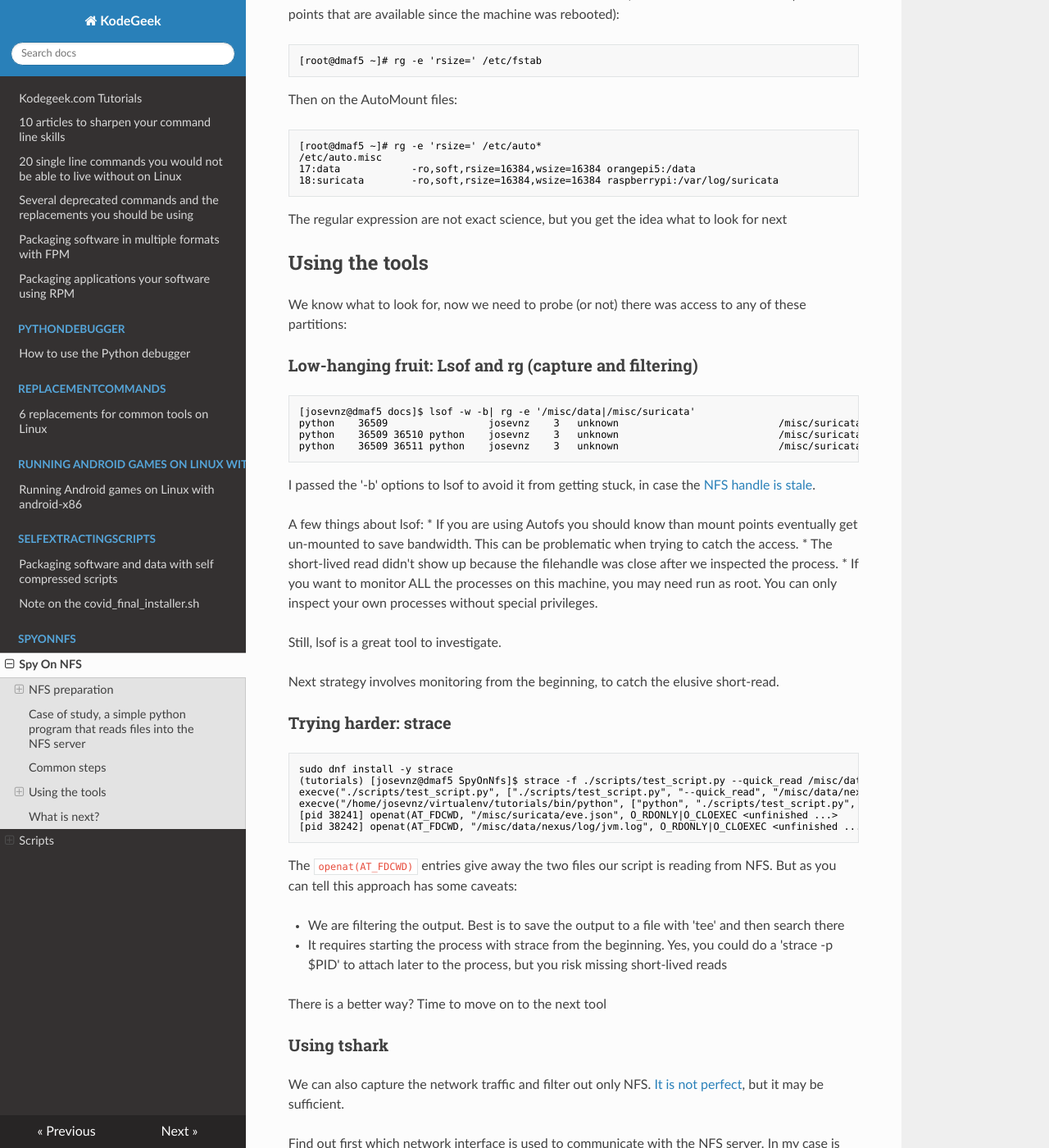
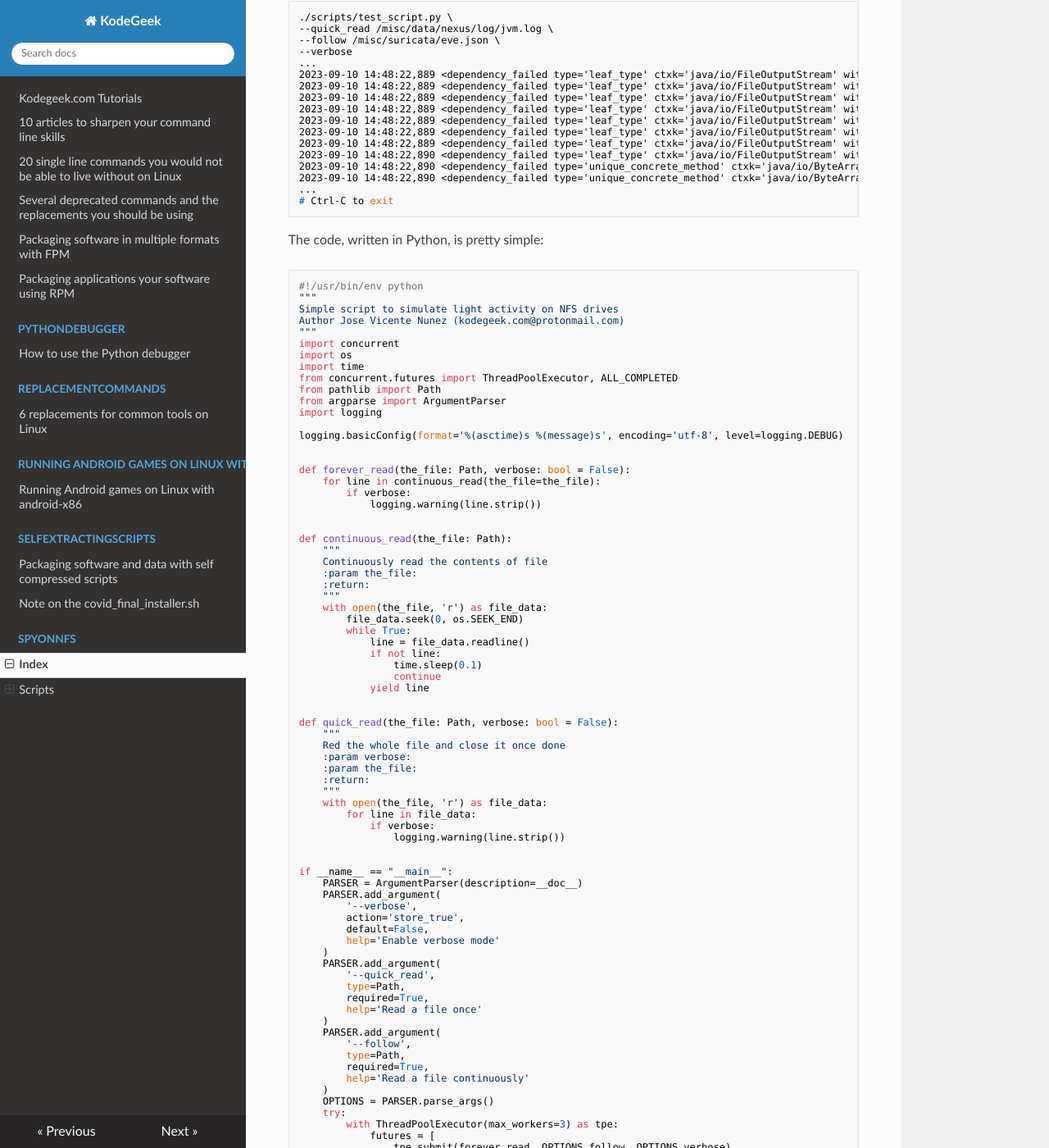
Before and after one commit to josevnz/tutorials, an MkDocs documentation site: the page built from docs/SpyOnNfs/README.md, in a window 1280 px wide and 1400 px high, scrolled down 4264 px. Shown: the whole window at 82% size. Built offline with MkDocs 1.6.1, drawn with Linux system fonts in a browser that asks for light colours; nearby versions of some CDN libraries; some of the changed text lies outside the part shown.

Commit message:
Updated SpyOnNfs tutorial

````diff
--- a/docs/SpyOnNfs/README.md
+++ b/docs/SpyOnNfs/README.md
@@ -1,22 +1,23 @@
-# Spy On NFS
+I was tasked recently to find which of our processes was accessing a [NFS share](https://en.wikipedia.org/wiki/Network_File_System). During this process, I found that some tools are better adapted than others for the task.
 
-I was tasked recently to find which of our processes was accessing a [NFS share](https://en.wikipedia.org/wiki/Network_File_System). During this process, I found than some
-tools are better adapted than others for the task.
+In this article, I want to share with you my findings. The whole process was fun and gave me ideas on how to use these tools to tackle similar problems in the future.
 
-I want to share with you my findings, the whole process was fun and gave me ideas how to use this tools
-to tackle similar problems in the future.
+## What is NFS?
 
-*Please note than this is not a tutorial on NFS*. For that, please take a look to the following [tutorial](https://www.redhat.com/sysadmin/getting-started-nfs).
-Also, I do use different OS to set both server and client so instructions on how to do the task change a little bit.
+From Wikipedia:
 
-## NFS preparation
+> Network File System (NFS) is a distributed file system protocol originally developed by Sun Microsystems (Sun) in 1984, allowing a user on a client computer to access files over a computer network much like local storage is accessed. NFS, like many other protocols, builds on the Open Network Computing Remote Procedure Call (ONC RPC) system. NFS is an open IETF standard defined in a Request for Comments (RFC), allowing anyone to implement the protocol.
 
-My lab setup has one NFS server and 2 clients:
+Please note that this is not a full tutorial on NFS. For that, please take a look at the following [tutorial](https://www.redhat.com/sysadmin/getting-started-nfs). Instead here we will focus only on detecting acces to a shared drive using several techiques as well setting up 2 servers and one client.
 
-![](NfsLayout.png)
+Also, I do use a different OS to set up both the server and the client so instructions on how to do the task change a little bit.
 
-On my setup I will have 3 computers on the same network, one of them will be the NFS client and the other 2 will be
-NFS servers.
+## How to Set Up a NFS Server and Client
+
+My lab setup has one NFS server and two clients:
+![](https://github.com/josevnz/tutorials/blob/main/docs/SpyOnNfs/NfsLayout.png?raw=true)
+
+On my setup, I will have three computers talking to each other. One of them will be the NFS server and the other two will be a client.
 
 | Machine     | OS                               | Hardware                                      | Mode                     |
 |-------------|----------------------------------|-----------------------------------------------|--------------------------|
@@ -24,9 +25,9 @@
 | RaspberriPi | Debian 20.04.4 LTS (Focal Fossa) | Raspberry Pi 4 Model B Rev 1.4                | Server:/var/log/suricata |
 | Dmaf5       | Fedora 37 (Workstation Edition)  | AMD Ryzen 5 3550H with Radeon Vega Mobile Gfx | Client                   |
 
-### Server configuration
+### How to Configure the Server
 
-I will prepare my OrangePI machine to be the NFS server. It is very easy to do:
+I will prepare my OrangePI machine to be the NFS server. Do so, enter the following commands:
 
 ```shell
 sudo apt-get update
@@ -35,17 +36,22 @@
 sudo systemctl enable nfs-kernel-server.service --now
 ```
 
-next step is to tell the [server what we want to share](https://ubuntu.com/server/docs/service-nfs). For that we will edit the [/etc/exports](https://www.man7.org/linux/man-pages/man5/exports.5.html) file (```sudo vi /etc/exports history```):
+Next step is to tell the [server we want to share](https://ubuntu.com/server/docs/service-nfs).
+
+For that, we will edit the [/etc/exports](https://www.man7.org/linux/man-pages/man5/exports.5.html) file (```sudo vi /etc/exports history```):
 
 ```text
 /data *(ro,all_squash,async,no_subtree_check)
 ```
 
-Please check the man page to understand what this options mean. In a nutshell, export /data:
-* As read-only
-* Map IDs to anonymous id
+Please check the man page to understand what these options mean.
+
+In a nutshell, export /data:
+
+* Is read-only
+* Maps IDs to anonymous id
 * This option allows the NFS server to violate the NFS protocol and reply to requests before any changes made by that request have been committed to stable storage
-* This option disables subtree checking. The default now.
+* This option disables subtree checking. It's the default.
 
 Now it is time to activate our shared directories:
 
@@ -56,7 +62,7 @@
 /data (everyone)
 ```
 
-I did something similar to the other host raspberrypi:
+I did something similar to the other host, raspberrypi:
 
 ```shell
 root@raspberrypi:~# cat /etc/exports
@@ -79,11 +85,11 @@
 /data raspberrypi,dmaf5
 ```
 
-Data is shared with 2 machines, just what we expected.
+Data is shared with two machines – just what we expected.
 
-Now, there are several ways to mount this drive, one of them is manually, the other is at startup and the last one, my preferred, is on demand.
+Now, there are several ways to mount this drive. One of them is manually,  another one is at startup, and the last one, my preferred one, is on demand.
 
-#### Setting the AutoMount client on Fedora Linux
+#### How to Set Up the AutoMount Client on Fedora Linux
 
 First we [set the service](https://access.redhat.com/documentation/en-us/red_hat_enterprise_linux/4/html/system_administration_guide/mounting_nfs_file_systems-mounting_nfs_file_systems_using_autofs):
 
@@ -135,14 +141,14 @@
 
 Now we are ready to play with our service.
 
-## Case of study, a simple python program that reads files into the NFS server
+## How to Create a Python Program that Reads Files into the NFS Server
 
-For our example, we want to determine if a python application is reading data from this directory. Let's assume:
+For our example, we want to determine if a Python application is reading data from this directory. This script has 2 features:
 
-* We are not familiar with the code, and will see we don't need to
-* Also don't know what mount points are being accessed, expect we want to inspect NFS access.
+* Performs a one time read view of a file. This will teach us how to capture this type of scenerarios, when a file is not opened all the time
+* And the script also follows updates on a file periodically.
 
-Here is how our [test script](test_script.py) looks like:
+Here is how our test script looks like in action:
 
 ```shell
 ./scripts/test_script.py \
@@ -164,11 +170,97 @@
 # Ctrl-C to exit
 ```
 
-So now let's see how we can see if our little script is indeed accessing an NFS partition.
+The code, written in Python, is pretty simple:
 
-## Common steps
+```python
+#!/usr/bin/env python
+"""
+Simple script to simulate light activity on NFS drives
+Author Jose Vicente Nunez (kodegeek.com@protonmail.com)
+"""
+import concurrent
+import os
+import time
+from concurrent.futures import ThreadPoolExecutor, ALL_COMPLETED
+from pathlib import Path
+from argparse import ArgumentParser
+import logging
 
-First we need to learn where to look for. So on the machine, check for nfs on /etc/fstab (for mount points that are available since the machine was rebooted):
+logging.basicConfig(format='%(asctime)s %(message)s', encoding='utf-8', level=logging.DEBUG)
+
+
+def forever_read(the_file: Path, verbose: bool = False):
+    for line in continuous_read(the_file=the_file):
+        if verbose:
+            logging.warning(line.strip())
+
+
+def continuous_read(the_file: Path):
+    """
+    Continuously read the contents of file
+    :param the_file:
+    :return:
+    """
+    with open(the_file, 'r') as file_data:
+        file_data.seek(0, os.SEEK_END)
+        while True:
+            line = file_data.readline()
+            if not line:
+                time.sleep(0.1)
+                continue
+            yield line
+
+
+def quick_read(the_file: Path, verbose: bool = False):
+    """
+    Red the whole file and close it once done
+    :param verbose:
+    :param the_file:
+    :return:
+    """
+    with open(the_file, 'r') as file_data:
+        for line in file_data:
+            if verbose:
+                logging.warning(line.strip())
+
+
+if __name__ == "__main__":
+    PARSER = ArgumentParser(description=__doc__)
+    PARSER.add_argument(
+        '--verbose',
+        action='store_true',
+        default=False,
+        help='Enable verbose mode'
+    )
+    PARSER.add_argument(
+        '--quick_read',
+        type=Path,
+        required=True,
+        help='Read a file once'
+    )
+    PARSER.add_argument(
+        '--follow',
+        type=Path,
+        required=True,
+        help='Read a file continuously'
+    )
+    OPTIONS = PARSER.parse_args()
+    try:
+        with ThreadPoolExecutor(max_workers=3) as tpe:
+            futures = [
+                tpe.submit(forever_read, OPTIONS.follow, OPTIONS.verbose),
+                tpe.submit(quick_read, OPTIONS.quick_read, OPTIONS.verbose)
+            ]
+            concurrent.futures.wait(futures, return_when=ALL_COMPLETED)
+    except KeyboardInterrupt:
+        pass
+```
+
+Now, let's go over how we can see if our script is indeed accessing an NFS partition.
+
+### Common steps
+
+First we need to learn where to look for. So on the machine, check for NFS on /etc/fstab (for mount points that are available since the machine was rebooted):
 
 ```shell
 [root@dmaf5 ~]# rg -e 'rsize=' /etc/fstab
@@ -183,13 +275,20 @@
 18:suricata        -ro,soft,rsize=16384,wsize=16384 raspberrypi:/var/log/suricata
 ```
 
-The regular expression are not exact science, but you get the idea what to look for next
+The regular expressions are not exact science, but you get the idea what to look for next.
 
-## Using the tools
+### Using the tools
 
-We know what to look for, now we need to probe (or not) there was access to any of these partitions:
+We need to confirm if there was access to any of the following partitions mounted over NFS:
 
-### Low-hanging fruit: Lsof and rg (capture and filtering)
+* /misc/data
+* /misc/suricata
+
+Next will show you a set of tools that will make the task easier, each one of them with their own strength and limitations.
+
+Starting with [lsof](https://www.redhat.com/sysadmin/analyze-processes-lsof) and [ripgrep](https://github.com/BurntSushi/ripgrep) combined.
+
+### Lsof and rg (capture and filtering)
 
 ```shell
 [josevnz@dmaf5 docs]$ lsof -w -b| rg -e '/misc/data|/misc/suricata'
@@ -201,16 +300,16 @@
 I passed the '-b' options to lsof to avoid it from getting stuck, in case the [NFS handle is stale](https://access.redhat.com/solutions/2674).
 
 A few things about lsof:
-* If you are using Autofs you should know than mount points eventually get un-mounted to save bandwidth. This can be problematic when
-trying to catch the access.
+* If you are using Autofs, you should know than mount points eventually get un-mounted to save bandwidth. This can be problematic when
+trying to catch the access of a file that is only opened once.
 * The short-lived read didn't show up because the filehandle was close after we inspected the process.
 * If you want to monitor ALL the processes on this machine, you may need run as root. You can only inspect your own processes without special privileges.
 
 Still, lsof is a great tool to investigate.
 
-Next strategy involves monitoring from the beginning, to catch the elusive short-read.
+Next strategy involves monitoring from the beginning, to catch the elusive short-read. We will use [strace](https://strace.io/)
 
-### Trying harder: strace
+### Using strace
 
 ```shell
 sudo dnf install -y strace
@@ -226,7 +325,7 @@
 * We are filtering the output. Best is to save the output to a file with 'tee' and then search there
 * It requires starting the process with strace from the beginning. Yes, you could do a 'strace -p $PID' to attach later to the process, but you risk missing short-lived reads
 
-There is a better way? Time to move on to the next tool
+There is a different way? Time to move on to the next tool, [tshark](https://www.wireshark.org/docs/man-pages/tshark.html) and how to use a network capture to confirm access to the share.
 
 ### Using tshark
 
@@ -406,9 +506,11 @@
 
 The BPF is a [very powerful tool](https://www.linuxjournal.com/content/bpf-observability-getting-started-quickly), and this short article won't even scratch the surface.
 
-Yes, **this is huge**. I'm learning this myself and found than the [bcc](https://github.com/iovisor/bcc) repository has lots of ready to use scripts that we could use to track our NFS access, even check for performance (more examples [here](https://github.com/iovisor/bpftrace), and on the [BPF Performance Book repository](https://github.com/brendangregg/bpf-perf-tools-book/tree/master)).
+Yes, this is huge. I'm learning this myself.
 
-But more interesting is how you can write tools yourself to monitor pretty much anything you want. For this tutorial I will use some ready to use programs that use the traces to capture useful information.
+I found that the [bcc](https://github.com/iovisor/bcc) repository has lots of ready to use scripts that we could use to track our NFS access, and even check for performance (more examples [here](https://github.com/iovisor/bpftrace), and on the [BPF Performance Book repository](https://github.com/brendangregg/bpf-perf-tools-book/tree/master)).
+
+But more interesting is how you can write tools yourself to monitor pretty much anything you want. For this tutorial, I will use some ready to use programs that use the traces to capture useful information.
 
 As a first step, we will need to install a high level interpreter for our scripts. Again, on my Fedora Linux machine:
 
@@ -440,7 +542,7 @@
 ...
 ```
 
-But it doesn't print the full path. More useful is to ask a NFS snoop and see if one of our files show up:
+But it doesn't print the full path. It's more useful to ask a NFS snoop and see if one of our files show up:
 
 ```shell
 [josevnz@dmaf5 SuricataLog]$ sudo /usr/share/bcc/tools/nfsslower 1
@@ -472,6 +574,8 @@
 
 ## What is next?
 
-* You learned several tools and as you may have guessed, you can use them to snoop on more than just opened files on NFS
-* It is always useful to know more than one tool. Sysdig has a special mention for being very versatile, powerful and yet easy to use. Also can we extended with scripts written in the LUA language.
-* BPF is another alternative and will give you incredible access to the kernel calls. Be prepared to spend time reading and learning how to use the tools.
+You learned several tools and as you may have guessed, you can use them to snoop on more than just opened files on NFS.
+
+It is always useful to know more than one tool. Sysdig has a special mention for being very versatile, powerful and yet easy to use. Also can we extended with scripts written in the LUA language.
+
+BPF is another alternative and will give you incredible access to the kernel calls. Be prepared to spend time reading and learning how to use the tools.
````
Also changed, not shown: other parts of docs/SpyOnNfs/README.md (+9 -8 lines).
